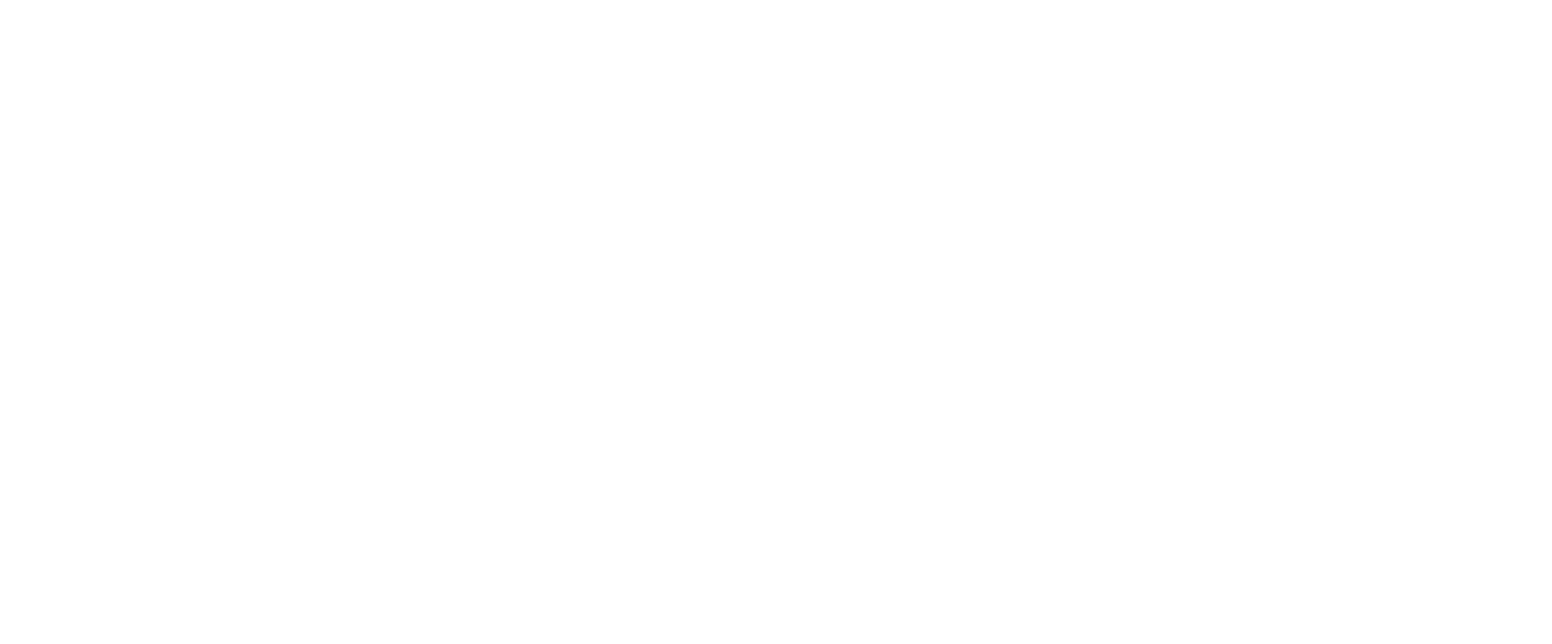
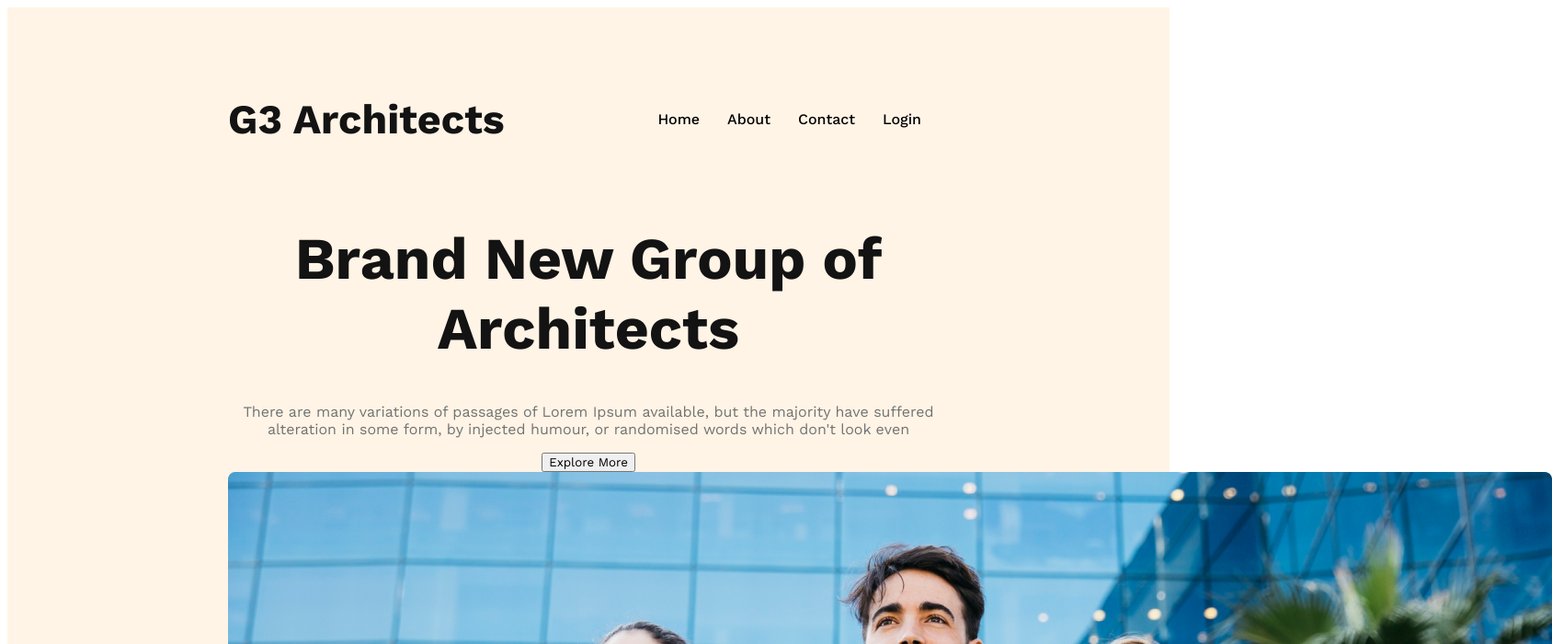
Before and after one commit to Zsadik14/g3-website, a plain HTML site: page index.html in a window 1280 px wide. Shown: the top 700 px of the page at 92% size, 1688 px wide, since content can reach past the window. Drawn offline with nearby package versions, Linux system fonts and the light colour scheme.

Commit message:
banner content added

```diff
--- a/index.html
+++ b/index.html
@@ -4,8 +4,46 @@
     <meta charset="UTF-8">
     <meta name="viewport" content="width=device-width, initial-scale=1.0">
     <title>g3-architects</title>
+    <link rel="stylesheet" href="styles/arc.css">
 </head>
 <body>
+    <header>
+        <nav>
+            <h3 class="nav-title">G3 Architects</h3>
+            <ul>
+                <li>Home<a href=""></a></li>
+                <li>About<a href=""></a></li>
+                <li>Contact<a href=""></a></li>
+                <li>Login<a href=""></a></li>
+            </ul>
+        </nav>
+        <div class="banner">
+            <div class="banner-content">
+                <div class="banner-title">
+                    <h1>Brand New Group of Architects </h1>
+                </div>
+                <p class="banner-discription">There are many variations of passages of Lorem Ipsum available, but the majority have suffered alteration in some form, by injected humour, or randomised words which don't look even</p>
 
+                <button class="btn-primary">Explore More</button>
+            </div>
+            <img src="images/banner.png" alt="">
+
+        </div>
+
+
+    </header>
+
+
+
+
+    <main>
+
+    </main>
+
+
+
+    <footer>
+
+    </footer>
 </body>
 </html>
--- a/styles/arc.css
+++ b/styles/arc.css
@@ -0,0 +1,56 @@
+/* font */
+@import url('https://fonts.googleapis.com/css2?family=Work+Sans:wght@100;200;300;400;500;600;700;900&display=swap');
+
+*{
+    font-family: 'Work Sans', sans-serif;
+}
+
+/* header styles */
+
+header{
+    background: rgba(255, 144, 14, 0.10);
+    padding: 50px 240px;
+
+}
+
+nav{
+    display: flex;
+    justify-content: space-between;
+    align-items: center;
+}
+
+nav > ul{
+    display: flex;
+}
+nav li{
+    list-style: none;
+    margin-right: 30px;
+    font-weight: 500;
+    font-size: 1rem;
+
+}
+nav li a{
+    direction: none;
+    color: var(--Dark-02, #424242);
+}
+.nav-title{
+    font-size: 2.8rem;
+    font-weight: 700;
+    color: #131313;
+}
+
+/* banner styles */
+.banner-content{
+    max-width: 800px;
+    text-align: center;
+    margin: 0 auto;
+}
+.banner-title{
+    font-size: 2rem;
+    font-weight: 700px;
+    color: #131313;
+}
+.banner-discription{
+    color: #727272;
+
+}
```
